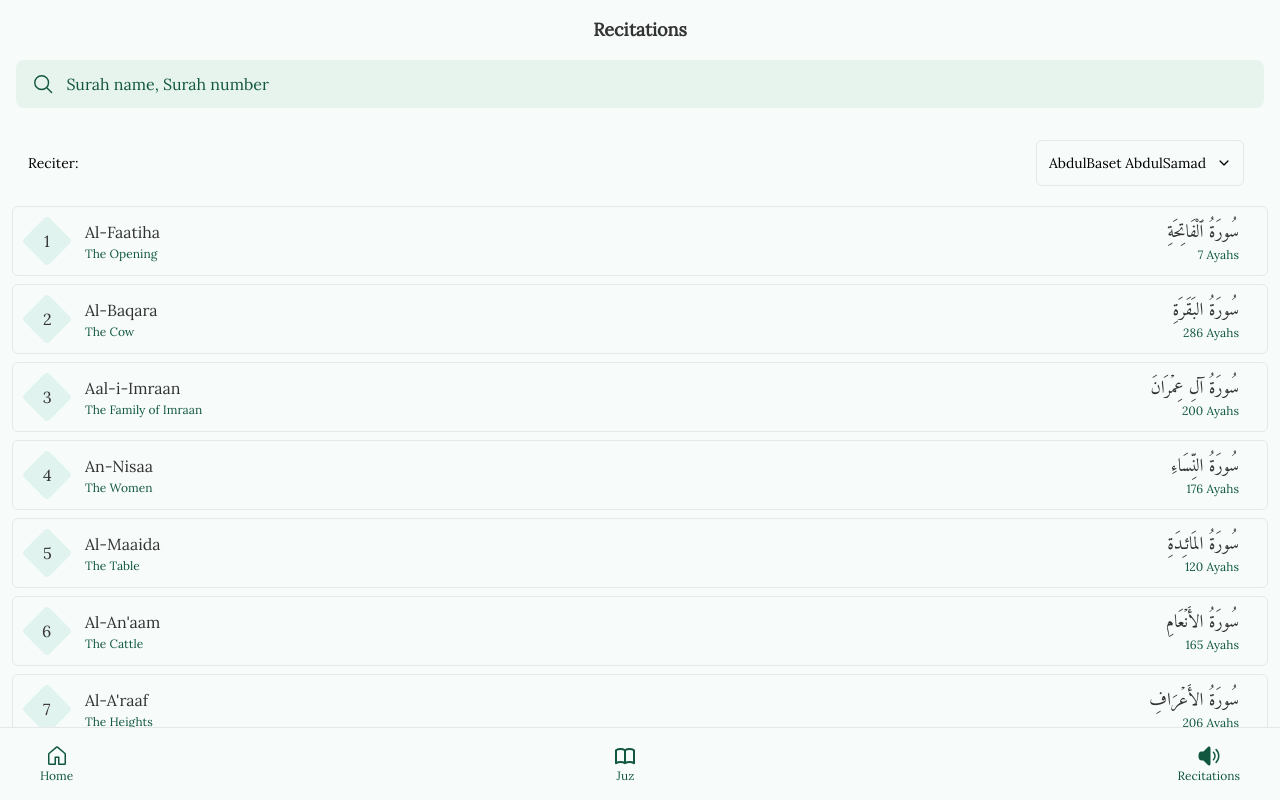
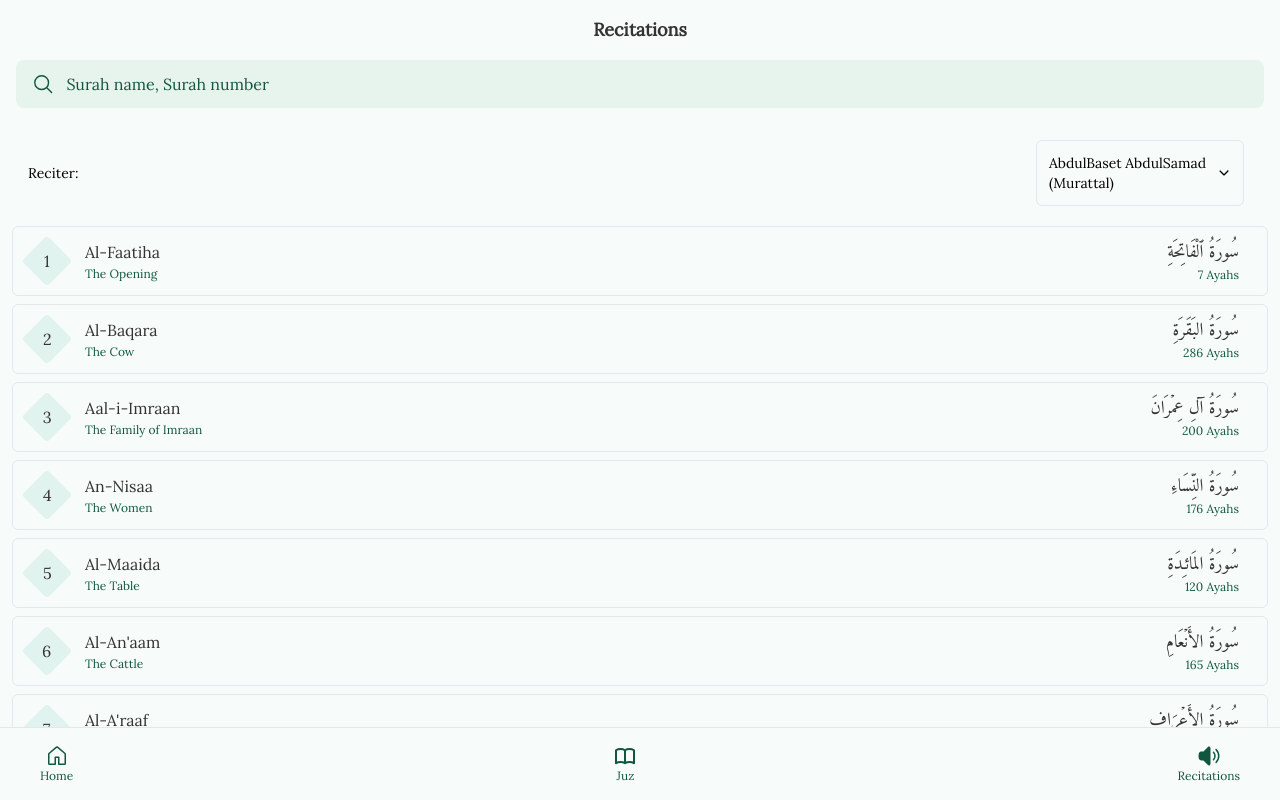
Before and after one commit to jiyade/quran, a React (Vite) app: page /quran/recitations in a window 1280 px wide. Built offline with nearby package versions, Linux system fonts and the light colour scheme.

Commit message:
Added recitation style to the audio info

```diff
--- a/src/components/MiniAudioPlayer.jsx
+++ b/src/components/MiniAudioPlayer.jsx
@@ -103,7 +103,6 @@ const MiniAudioPlayer = ({
         const playAudio = async () => {
             if (audioData && audioRef?.current?.readyState >= 3) {
                 try {
-
                     await audioRef.current.play()
                     setIsPlaying(true)
                 } catch (error) {
@@ -139,7 +138,9 @@ const MiniAudioPlayer = ({
                         </div>
                         <p className='text-xs font-semibold'>
                             {recitationsPage
-                                ? audioData?.reciter
+                                ? audioData?.style
+                                    ? `${audioData?.reciter} (${audioData.style})`
+                                    : audioData?.reciter
                                 : audioData?.edition?.englishName}
                         </p>
                     </div>
--- a/src/components/ReaderRecitationSettings.jsx
+++ b/src/components/ReaderRecitationSettings.jsx
@@ -54,14 +54,16 @@ const ReaderRecitationSettings = ({
                                 <Option
                                     value={{
                                         name: audio.reciter_name,
-                                        val: audio.id
+                                        val: audio.id,
+                                        style: audio.style
                                     }}
                                     selected={surahReciter}
                                     handleClick={handleSelectSurahReciter}
                                     key={audio.id}
                                     recitationsPage={recitationsPage}
                                 >
-                                    {audio.reciter_name}{audio.style ? `(${audio.style})` : ''}
+                                    {audio.reciter_name}
+                                    {audio.style ? ` (${audio.style})` : ''}
                                 </Option>
                             ))}
                         </Select>
--- a/src/components/Select.jsx
+++ b/src/components/Select.jsx
@@ -1,7 +1,7 @@
 import { useState, useEffect, useRef } from 'react'
 import { IoIosArrowUp, IoIosArrowDown } from 'react-icons/io'
 
-const Select = ({ children, selected, recitationsPage=false }) => {
+const Select = ({ children, selected, recitationsPage = false }) => {
     const [isOptionsShown, setIsOptionsShown] = useState(false)
 
     const selectRef = useRef(null)
@@ -27,7 +27,12 @@ const Select = ({ children, selected, recitationsPage=false }) => {
             ref={selectRef}
         >
             <div className='flex justify-between items-center gap-2 w-52 px-3 py-3 border rounded-md'>
-                <span>{selected.name}</span>
+                <span>
+                    {selected?.name}
+                    {recitationsPage && selected?.style
+                        ? ` (${selected?.style})`
+                        : ''}
+                </span>
                 <span>
                     {isOptionsShown ? <IoIosArrowUp /> : <IoIosArrowDown />}
                 </span>
@@ -36,9 +41,7 @@ const Select = ({ children, selected, recitationsPage=false }) => {
                 <div className='absolute top-full w-full pt-0.5 pb-6 z-30'>
                     <div
                         className={`flex flex-col w-full max-h-48 overflow-y-scroll rounded-b-md ${
-                            recitationsPage
-                                ? 'bg-main border'
-                                : 'bg-[#1b2436]'
+                            recitationsPage ? 'bg-main border' : 'bg-[#1b2436]'
                         }`}
                     >
                         {children}
--- a/src/pages/Recitations.jsx
+++ b/src/pages/Recitations.jsx
@@ -27,7 +27,8 @@ const Recitations = () => {
         if (localStorage.getItem('surah-reciter') === null) {
             const obj = {
                 name: 'AbdulBaset AbdulSamad',
-                val: '1'
+                val: '1',
+                style: 'Murattal'
             }
             localStorage.setItem('surah-reciter', JSON.stringify(obj))
             return obj
@@ -89,9 +90,11 @@ const Recitations = () => {
                 `${AUDIO_BASE_URL}/chapter_recitations/${surahReciter.val}/${surahId}`
             )
             const data = await res?.data?.audio_file
+
             const obj = {
                 audio: data.audio_url,
                 reciter: surahReciter.name,
+                style: surahReciter.style,
                 surah: {
                     number: surahId,
                     englishName: surahsJson[surahId - 1].englishName
@@ -101,6 +104,15 @@ const Recitations = () => {
             setAudioData(obj)
         } catch (err) {
             console.log(err)
+            toast.error('Failed to fetch audio', {
+                position: 'top-center',
+                duration: 3000,
+                style: {
+                    marginTop: '50px',
+                    fontSize: '.8em',
+                    fontWeight: 600
+                }
+            })
         } finally {
             setTimeout(() => {
                 setIsAudioLoading(false)
```
